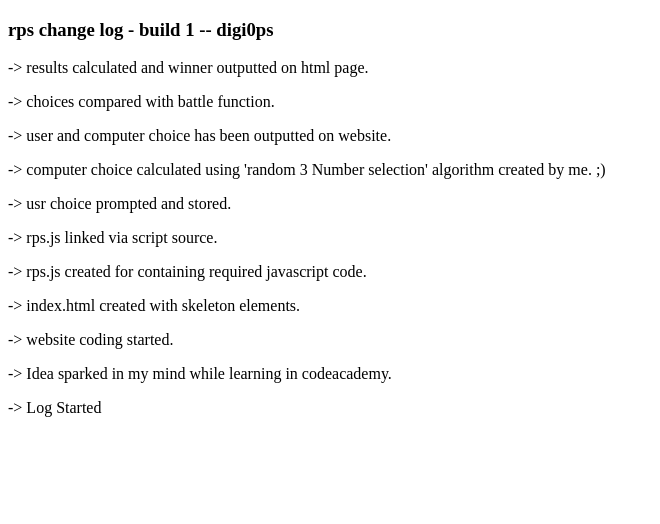
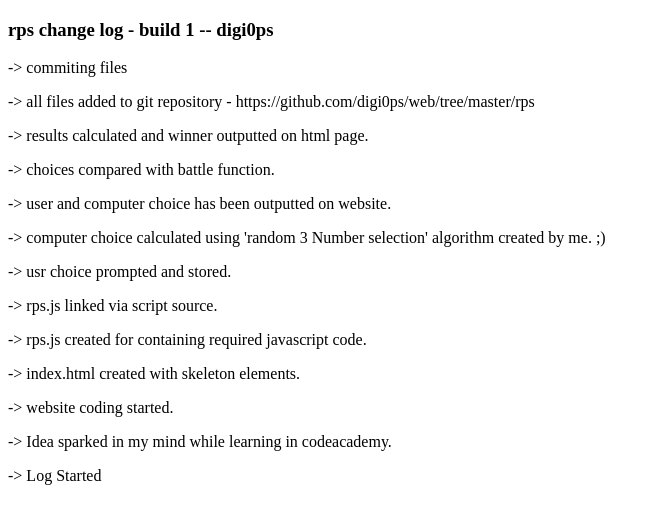
Before and after one commit to digi0ps/web, a plain HTML site: page rps/changelog.html in a window 1280 px wide. Shown: the whole page, without its empty margins (0-660 px from the left). Drawn offline with Linux system fonts and the light colour scheme.

Commit message:
added changes log

```diff
--- a/rps/changelog.html
+++ b/rps/changelog.html
@@ -28,7 +28,8 @@ lg("computer choice calculated using 'random 3 Number selection' algorithm creat
 lg("user and computer choice has been outputted on website.");
 lg("choices compared with battle function.");
 lg("results calculated and winner outputted on html page.");
-
+lg("all files added to git repository - https://github.com/digi0ps/web/tree/master/rps ");
+lg("commiting files");
 }
 </script>
 </head>
```
